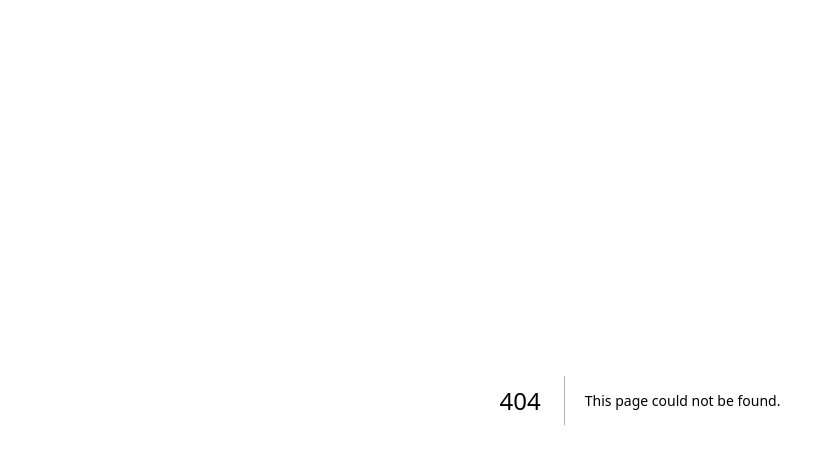
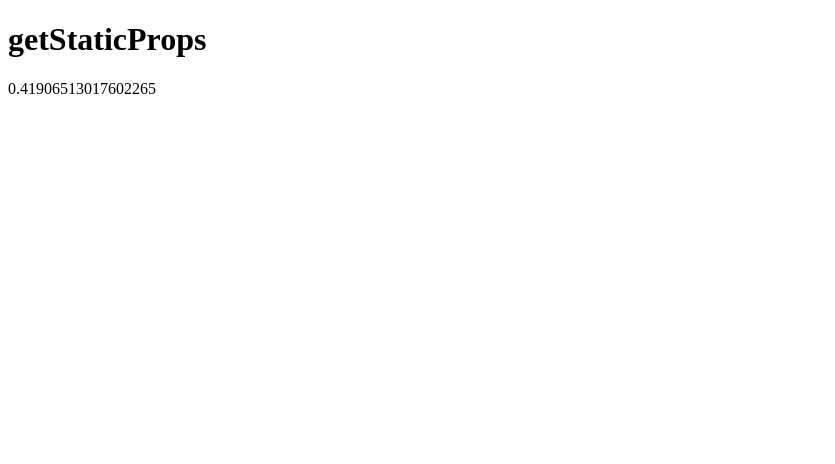
Before and after one commit to ReturnReason/TOY, a Next.js app in the folder map/: page /section/getStaticProps in a window 1280 px wide. Before the commit this address had no page. Shown: the top 464 px of the page, without its empty margins (0-835 px from the left). Built offline with nearby package versions, Linux system fonts and the light colour scheme.

Commit message:
feat: SSG 페이지 확인을 위한 코드 추가

```diff
--- /dev/null
+++ b/map/pages/section/getStaticProps.tsx
@@ -0,0 +1,30 @@
+import type { NextPage } from 'next';
+
+interface Props {
+  data: number;
+}
+
+const Example: NextPage<Props> = ({ data }: { data: number }) => {
+  return (
+    <main>
+      <h1>getStaticProps</h1>
+      <p>{data}</p>
+    </main>
+  );
+};
+
+export default Example;
+
+export async function getStaticProps() {
+  const delaySeconds = 2;
+  const data = await new Promise((res) =>
+    // API 모킹
+    setTimeout(() => {
+      res(Math.random());
+    }, delaySeconds * 1000)
+  );
+
+  return {
+    props: { data },
+  };
+}
```
